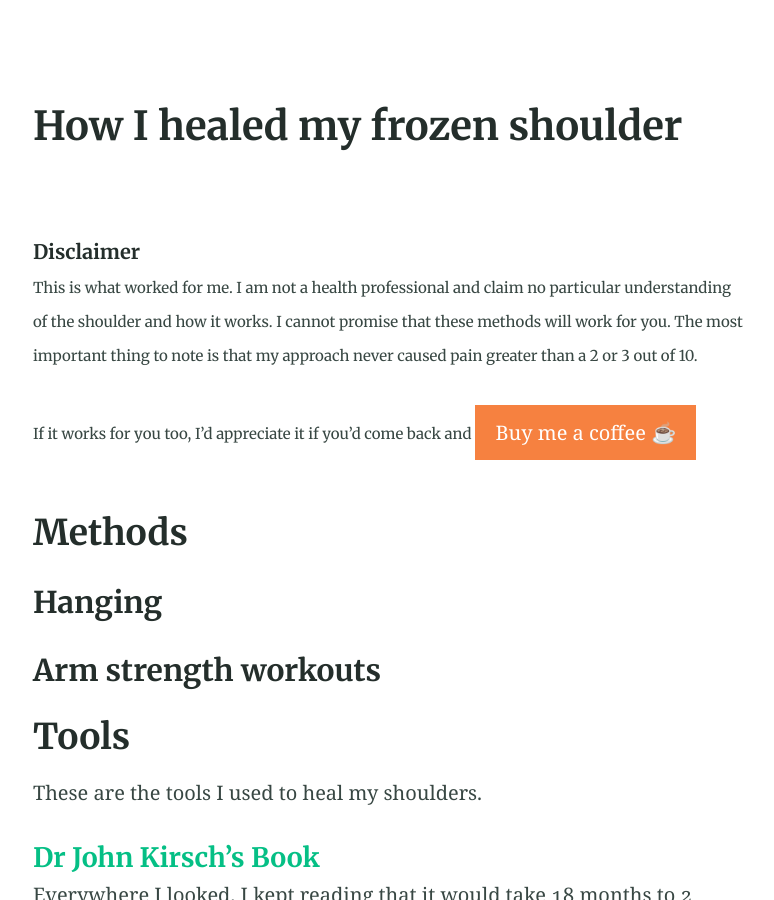
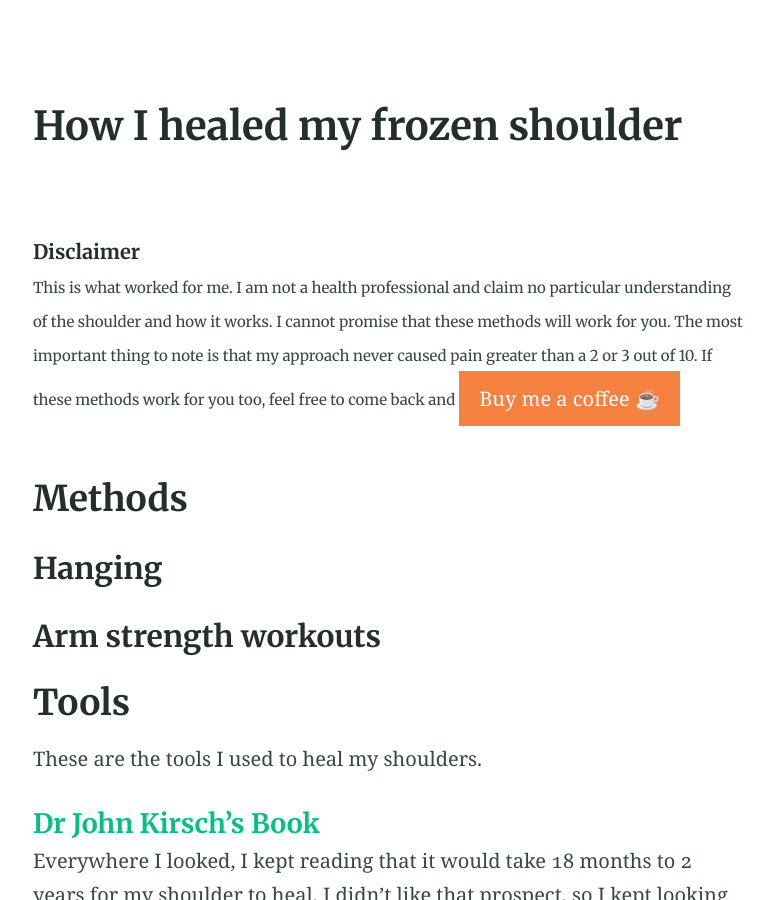
Before and after one commit to suzycc/heal-frozen-shoulder, a Jekyll site: the page built from index.md, in a window 1280 px wide and 900 px high. Shown: the whole window, without its empty margins (250-1024 px from the left). Built offline with Jekyll 4.4.1, drawn with Linux system fonts in a browser that asks for light colours.

Commit message:
Update index.md

```diff
--- a/index.md
+++ b/index.md
@@ -10,9 +10,7 @@
 
 <br>
 ###### Disclaimer
-<small>This is what worked for me. I am not a health professional and claim no particular understanding of the shoulder and how it works. I cannot promise that these methods will work for you. The most important thing to note is that my approach never caused pain greater than a 2 or 3 out of 10. </small>
-
-<small>If it works for you too, I'd appreciate it if you'd come back and </small> {% include button.html text="Buy me a coffee ☕️" link="https://buymeacoffee.com/daviddarnes#support" color="#f68140" %}
+<small>This is what worked for me. I am not a health professional and claim no particular understanding of the shoulder and how it works. I cannot promise that these methods will work for you. The most important thing to note is that my approach never caused pain greater than a 2 or 3 out of 10. If these methods work for you too, feel free to come back and </small> {% include button.html text="Buy me a coffee ☕️" link="https://buymeacoffee.com/daviddarnes#support" color="#f68140" %}
 
 ## Methods
 ### Hanging
```
